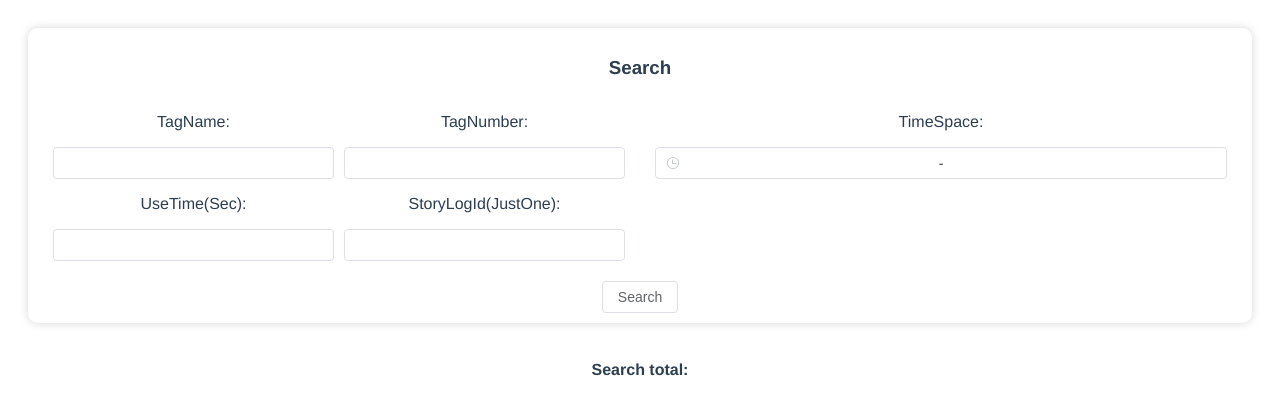
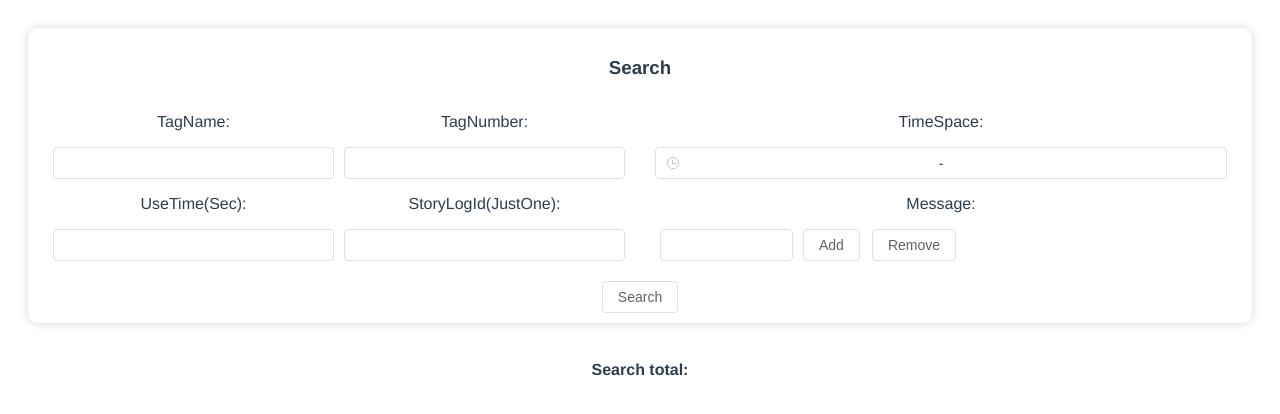
Before and after one commit to Horvee/StoryLogView, a Vue app: page /#/ in a window 1280 px wide. Shown: the top 414 px of the page. Built offline with nearby package versions, Linux system fonts and the light colour scheme.

Commit message:
Support message search

```diff
--- a/src/components/SearchBar.vue
+++ b/src/components/SearchBar.vue
@@ -50,6 +50,22 @@
                             class="search-bar-time-pick-full-width"
                         ></el-date-picker>
                     </el-col>
+                    <el-col :span="24">
+                        <p>Message:</p>
+                    </el-col>
+                    <el-col :span="24">
+                        <el-col :span="6" v-for="(item) in base.messages" :key="item">
+                            <el-input
+                                type="text"
+                                v-model="item.text"
+                                clearable
+                            />
+                        </el-col>
+                        <el-col :span="7">
+                            <el-button v-on:click="changeMessageGroup(1)">Add</el-button>
+                            <el-button v-on:click="changeMessageGroup(-1)">Remove</el-button>
+                        </el-col>
+                    </el-col>
                 </el-row>
             </el-col>
 
@@ -95,6 +111,7 @@ export default {
                 useTime: null,
                 storyLogId: null,
                 timer: null,
+                messages: [{ text : null }]
             },
             output: {
                 // out put memory data
@@ -105,6 +122,7 @@ export default {
                 timer: null,
                 startTime: null,
                 endTime: null,
+                messages: []
             },
             // BasetagName: "",
             // BaseTagNumber: null,
@@ -116,6 +134,7 @@ export default {
         startSearch() {
             // copy data to out put memory,now just simple copy data to out put object
             this.$data.output = _.cloneDeep(this.$data.base);
+
             this.$data.output.useTime = this.$data.base.useTime * 1000;
             if (!_.isEmpty(this.$data.base.timer)) {
                 // console.log(this.$data.base.timer)
@@ -125,9 +144,26 @@ export default {
                 this.$data.output.endTime = this.$data.base.timer[1].getTime();
             }
 
+            this.$data.output.messages = [];
+            for(let item of this.$data.base.messages) {
+                if(_.isNil(item.text) || item.text == '') {
+                    continue;
+                }
+                this.$data.output.messages.push(item.text);
+            }
 
             this.$emit("clickSearch", this.$data.output);
         },
+        changeMessageGroup(value) {
+            // value 1 or -1
+            if(value == -1) {
+                if(this.$data.base.messages.length <= 1) return;
+                this.$data.base.messages.splice(this.$data.base.messages.length - 1, 1);
+            } else {
+                if(this.$data.base.messages.length >= 6) return;
+                this.$data.base.messages.push({ text : null });
+            }
+        }
     },
 };
 </script>
--- a/src/util/QueryBuilder.js
+++ b/src/util/QueryBuilder.js
@@ -76,12 +76,14 @@ export default {
             })
         }
 
-        if(!_.isNil(param.message) && param.message != '') {
-            reqBody.query.bool.should.push({
-                match: {
-                    'logContent.logInfoList.message': param.message,
-                },
-            })
+        if(!_.isNil(param.messages) && param.messages.length > 0) {
+            for (let item of param.messages) {
+                reqBody.query.bool.should.push({
+                    match: {
+                        'logContent.logInfoList.message': item,
+                    },
+                })
+            }
         }
 
         return reqBody;
--- a/src/views/LogDetail.vue
+++ b/src/views/LogDetail.vue
@@ -1,7 +1,7 @@
 <template>
     <div class="top">
         <el-row v-if="logId == null || status != 1">
-            <el-col :span="6" class="card-heard">
+            <el-col :span="24" class="simple-message-view">
                 <el-button @click="$router.back()" round>Back</el-button>
                 <!-- <p @click="router.back()">Back</p> -->
                 <p v-if="logId == null">Unknown log id, will be 3 sec back to home!</p>
@@ -113,6 +113,7 @@ export default {
                 console.log("request fail!")
                 return;
             }
+            // if(_.isNil(null))return;
 
             let data = resp.data;
             let resultTotal = data.hits.total.value;
@@ -174,6 +175,11 @@ export default {
 
 .back-btn {
     display: flex;
+}
+
+.simple-message-view>p {
+    font-size: 35px;
+    font-weight: 600;
 }
 
 .card-item {
```
